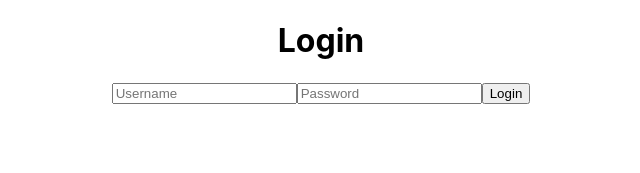
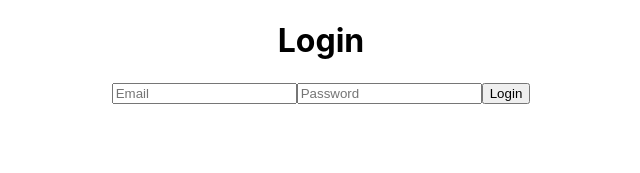
Before and after one commit to Pard3sh/react-login-page, a React (Create React App) app in the folder client/: page / in a window 1280 px wide. Shown: the top 173 px of the page, without its empty margins (319-959 px from the left). Built offline with nearby package versions, Linux system fonts and the light colour scheme.

Commit message:
front end calls back end to test login feature

```diff
--- a/client/src/Login.js
+++ b/client/src/Login.js
@@ -1,10 +1,11 @@
 import React, { Component } from "react";
+import axios from "axios";
 
 class Login extends Component {
   constructor() {
     super();
     this.state = {
-      username: "",
+      email: "",
       password: "",
       error: "",
     };
@@ -17,27 +18,24 @@ class Login extends Component {
   handleFormSubmit = async (e) => {
     e.preventDefault();
 
-    const { username, password } = this.state;
+    const { email, password } = this.state;
 
-    // Basic validation
-    if (!username || !password) {
-      this.setState({ error: "Please enter both username and password" });
-      return;
+    try {
+      const response = await axios.post("http://localhost:3000/api/login", {
+        email,
+        password,
+      });
+      console.log("We are in the try statement here in line 25");
+      // If authentication is successful, you can redirect the user to a different page
+      // For simplicity, just log a message for now
+      console.log("HEHE " + response.data.message);
+    } catch (error) {
+      console.error("Error during login:", error.response.data.message);
+      this.setState({ error: "Invalid email or password" });
+      console.error("Error during login:", error);
+      console.error("Error response:", error.response); // Log the entire error object
+      this.setState({ error: "Invalid email or password" });
     }
-
-    // Here, you can make an API request to your backend to perform authentication
-    // For simplicity, we'll just show an error message
-    this.setState({ error: "Invalid username or password" });
-
-    // You can replace this with an actual API call to authenticate the user
-    // Example API call with axios:
-    // try {
-    //   const response = await axios.post('/api/login', { username, password });
-    //   // If authentication is successful, you can redirect the user to a different page
-    //   // window.location.href = '/dashboard'; // Replace with your route
-    // } catch (error) {
-    //   this.setState({ error: 'Invalid username or password' });
-    // }
   };
 
   render() {
@@ -47,9 +45,9 @@ class Login extends Component {
         <form onSubmit={this.handleFormSubmit}>
           <input
             type="text"
-            name="username"
-            placeholder="Username"
-            value={this.state.username}
+            name="email"
+            placeholder="Email"
+            value={this.state.email}
             onChange={this.handleInputChange}
           />
           <input
```
